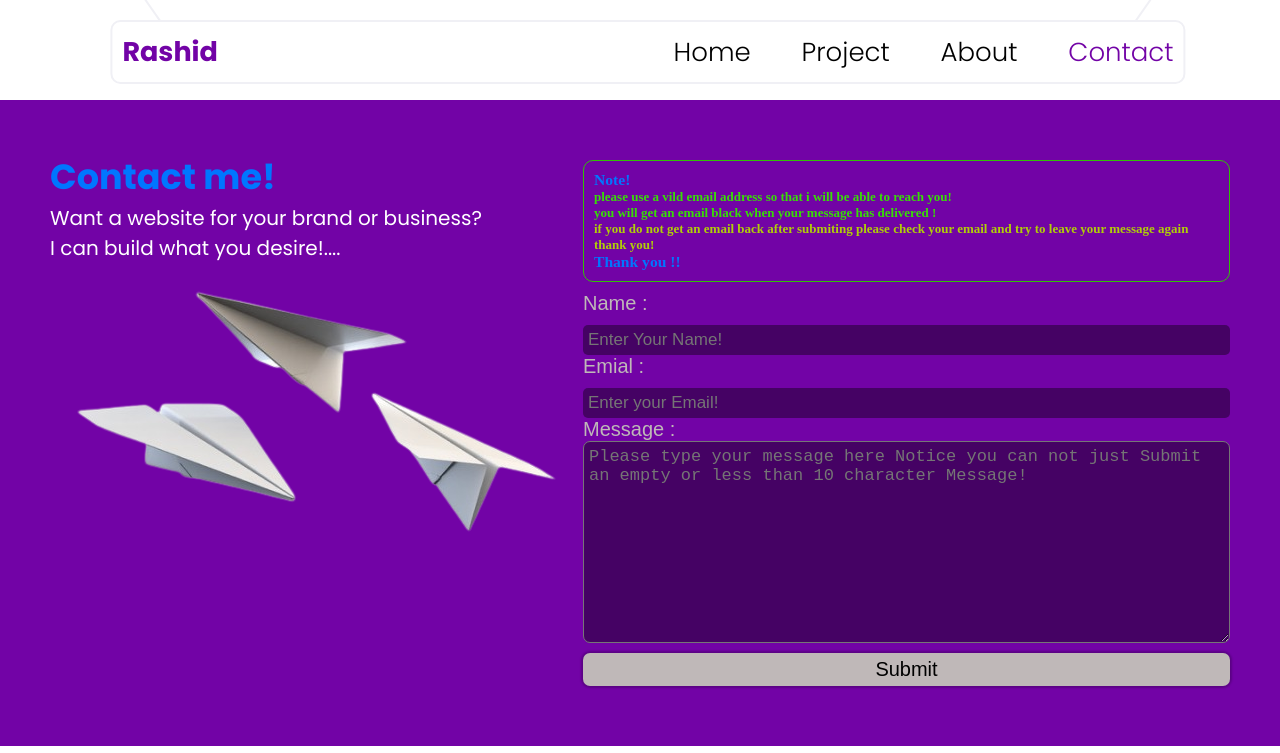
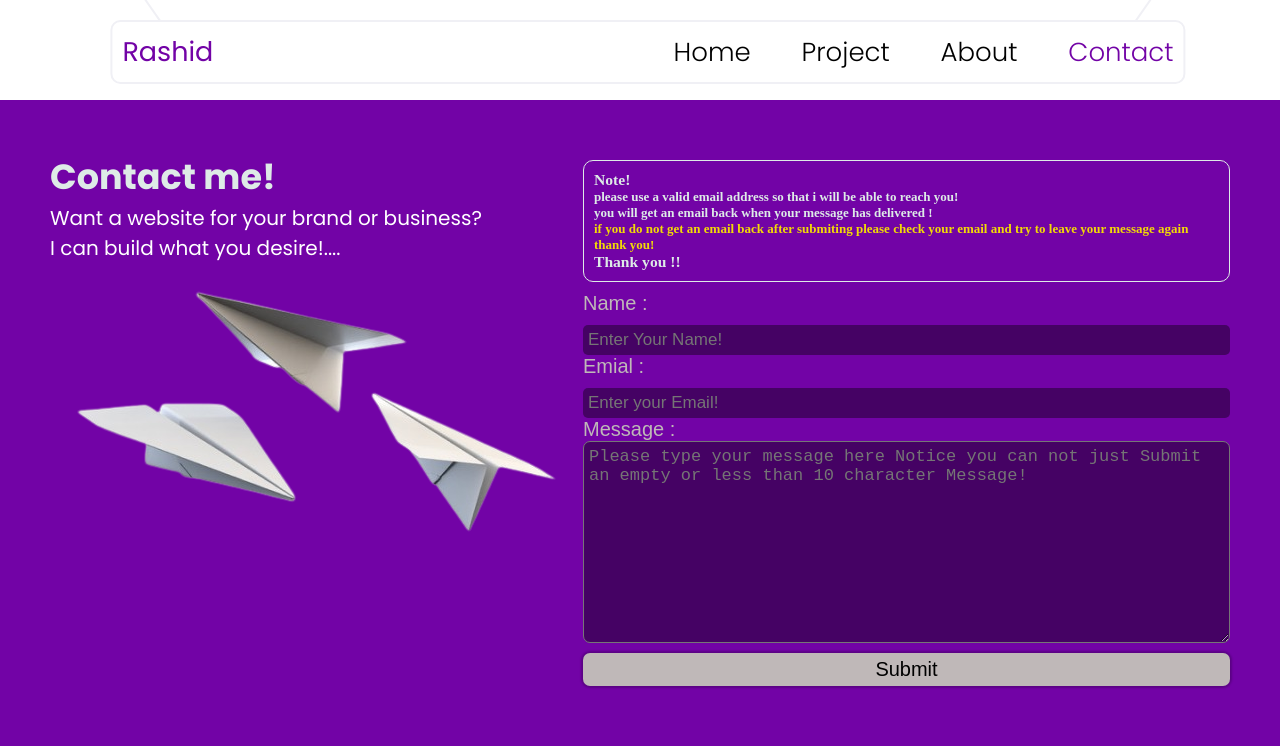
Before and after one commit to Rashidmohamd/portfolio, a React app: page /contact in a window 1280 px wide. Shown: the top 753 px of the page. Built offline with nearby package versions, Linux system fonts and the light colour scheme.

Commit message:
spilling errors again

```diff
--- a/src/components/navbar.js
+++ b/src/components/navbar.js
@@ -1,4 +1,4 @@
-import { NavLink } from "react-router-dom";
+import { NavLink ,Link} from "react-router-dom";
 
 const Navbar = () => {
     const handleMenu = (e)=>{
@@ -17,7 +17,7 @@ const Navbar = () => {
 
     return (
      <div className="navbar">
-        <h1 className="logo">Rashid</h1>
+        <Link to="/" className="logo">Rashid</Link>
         <ul onClick={handleclose} className="close" id="ul">
             <NavLink  to='/' className='homeLink'>Home</NavLink>
             <NavLink to='/project'>Project</NavLink>
--- a/src/index.scss
+++ b/src/index.scss
@@ -76,6 +76,7 @@ body{
                  font-size: $logoFontSize;
                  font-family: $primeryFont;
                 color: $secodery;
+                text-decoration: none;
             }
 
             ul{
@@ -204,7 +205,7 @@ body{
                 .close{
                     transition: .4s linear;
                     position: absolute;
-                    right: -95%;
+                    right: -110%;
                     top:-330%;
                     background-color:$light;
                     width:45rem;
--- a/src/pages/Contact.js
+++ b/src/pages/Contact.js
@@ -66,8 +66,8 @@ const Contact = () => {
             <form  className="form">
               <h3 className="note">
                 <big>Note!</big> <br />
-                please use a vild email address so that i will be able to reach you!
-              <br />you will get an email black when your message has delivered !
+                please use a valid email address so that i will be able to reach you!
+              <br />you will get an email back when your message has delivered !
               <br /><span>if you do not get an email back after submiting please check your email and try to leave your message again thank you! <br /> <big>Thank you !!</big> </span></h3>
               {err && <h3 className="err">{err}</h3>}
               {stat && <h3 className="succ">{stat}</h3>}
--- a/src/sass/_contact.scss
+++ b/src/sass/_contact.scss
@@ -25,14 +25,14 @@
         }
 
         .note{
-            color:rgb(56, 221, 6);
-            border-color: rgb(50, 192, 6);
+            color:#deebe7;
+            border-color:#deebe7;
 
             big{
-                color:#0076ff;
+                color:#deebe7;
             }
             span{
-                color:rgb(177, 207, 7)
+                color:rgb(243, 219, 5)
             }
         }
         display:flex;
@@ -78,7 +78,7 @@
         .head{
             font-size: 3.5rem;
             font-family: "Poppins";
-            color:#0076ff;
+            color:#deebe7;
         }
         .prag{
             font-size: 20px;
```
Also changed, not shown: src/index.css, 1 other file.
